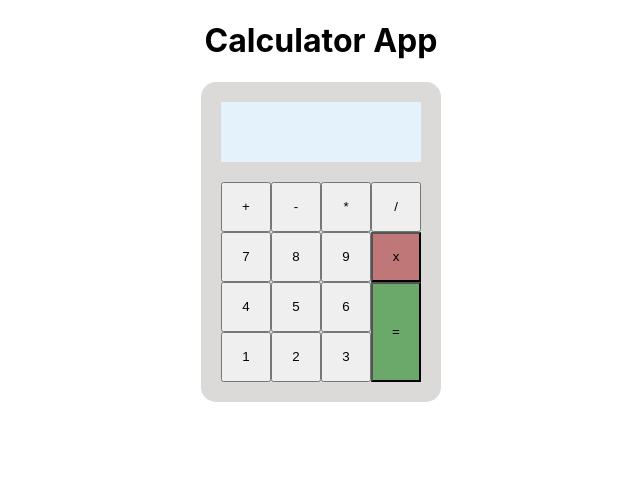
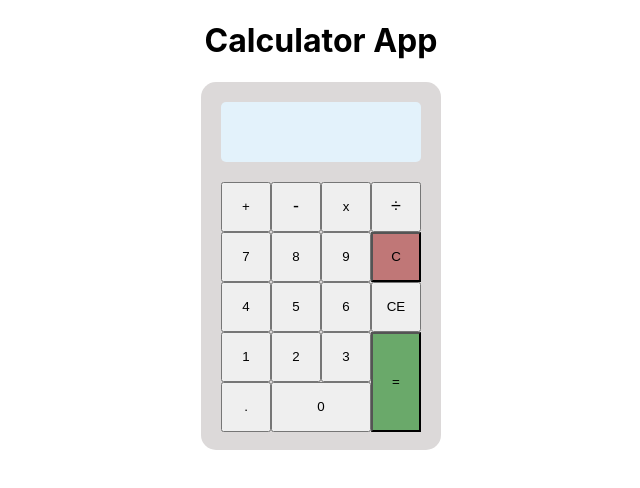
Before and after one commit to RoKen1000/calculator, a React (Create React App) app: page / in a window 1280 px wide. Shown: the top 488 px of the page, without its empty margins (319-959 px from the left). Built offline with nearby package versions, Linux system fonts and the light colour scheme; the HTML template or start-up script is replaced by a standard one.

Commit message:
Add 0, decimal point, C and CE buttons to interface. Make number display produce horizontal flow on overflow and add additional CSS.

```diff
--- a/src/components/Calculator.tsx
+++ b/src/components/Calculator.tsx
@@ -29,13 +29,18 @@ export const Calculator: FC = () => {
     return(
         <main>
             <div className="calculator-box">
-                <div className="calculator-display" data-testid="query">{!calcualtorQuery.length ? currentNumber : [calcualtorQuery, currentNumber]}</div>
+
+                <div className="calculator-display">
+                    <div data-testid="query" className="calculator-display-text" >{!calcualtorQuery.length ? currentNumber : [calcualtorQuery, currentNumber]}</div>
+                </div>
+
                 <button onClick={() => handleButtonClick("+")}>+</button>
-                    <button onClick={() => handleButtonClick("-")}>-</button>
-                    <button onClick={() => handleButtonClick("*")}>*</button>
-                    <button onClick={() => handleButtonClick("/")}>/</button>
-                    <button className="equals-button"  >=</button>
-                    <button className="clear-button">x</button>
+                <button id="minus-button" onClick={() => handleButtonClick("-")}>-</button>
+                <button onClick={() => handleButtonClick("*")}>x</button>
+                <button id="divide-button" onClick={() => handleButtonClick("/")}>÷</button>
+                <button id="equals-button"  >=</button>
+                <button id="clear-button">C</button>
+                <button id="clear-entry-button">CE</button>
                 <button onClick={() => handleButtonClick(7)}>7</button>
                 <button onClick={() => handleButtonClick(8)}>8</button>
                 <button onClick={() => handleButtonClick(9)}>9</button>
@@ -45,6 +50,8 @@ export const Calculator: FC = () => {
                 <button onClick={() => handleButtonClick(1)}>1</button>
                 <button onClick={() => handleButtonClick(2)}>2</button>
                 <button onClick={() => handleButtonClick(3)}>3</button>
+                <button id="zero-button" onClick={() => handleButtonClick(0)}>0</button>
+                <button id="decimal-button" onClick={() => handleButtonClick(".")}>.</button>
             </div>
         </main>
     )
--- a/src/styles/Calculator.css
+++ b/src/styles/Calculator.css
@@ -3,11 +3,11 @@
     display: grid;
     background-color: rgb(220, 217, 217);
     width: 240px;
-    height: 320px;
+    height: 368px;
     margin: auto;
     justify-content: center;
     grid-template-columns: 50px 50px 50px 50px;
-    grid-template-rows: 100px 50px 50px 50px 50px;
+    grid-template-rows: 100px 50px 50px 50px 50px 50px;
     border-radius: 15px;
 }
 
@@ -17,16 +17,37 @@
     background-color: rgb(227, 242, 251);
     grid-column: 1 / 5;
     margin: auto 0px auto 0px;
+    border-radius: 5px;
+    font-size: x-large;
+    overflow: auto;
 }
 
-.equals-button{
+.calculator-display-text{
+    margin: 17px 0 0 8px;
+}
+
+#equals-button{
     background-color: rgb(106, 169, 106);
     grid-column: 4;
-    grid-row: 6 / 4;
+    grid-row: 7 / 5;
 }
 
-.clear-button{
+#clear-button{
     background-color: rgb(192, 119, 119);
     grid-column: 4;
     grid-row: 3;
 }
+
+#clear-entry-button{
+    grid-column: 4;
+    grid-row: 4;
+}
+
+#minus-button, #divide-button, #decimal-butto{
+    font-size: large;
+}
+
+#zero-button{
+    grid-column: 2 / 4;
+    grid-row: 6;
+}
```
Also changed, not shown: 1 other file (tests, documents, lock files or other folders). Lines whose indentation alone changed are shown as unchanged.
